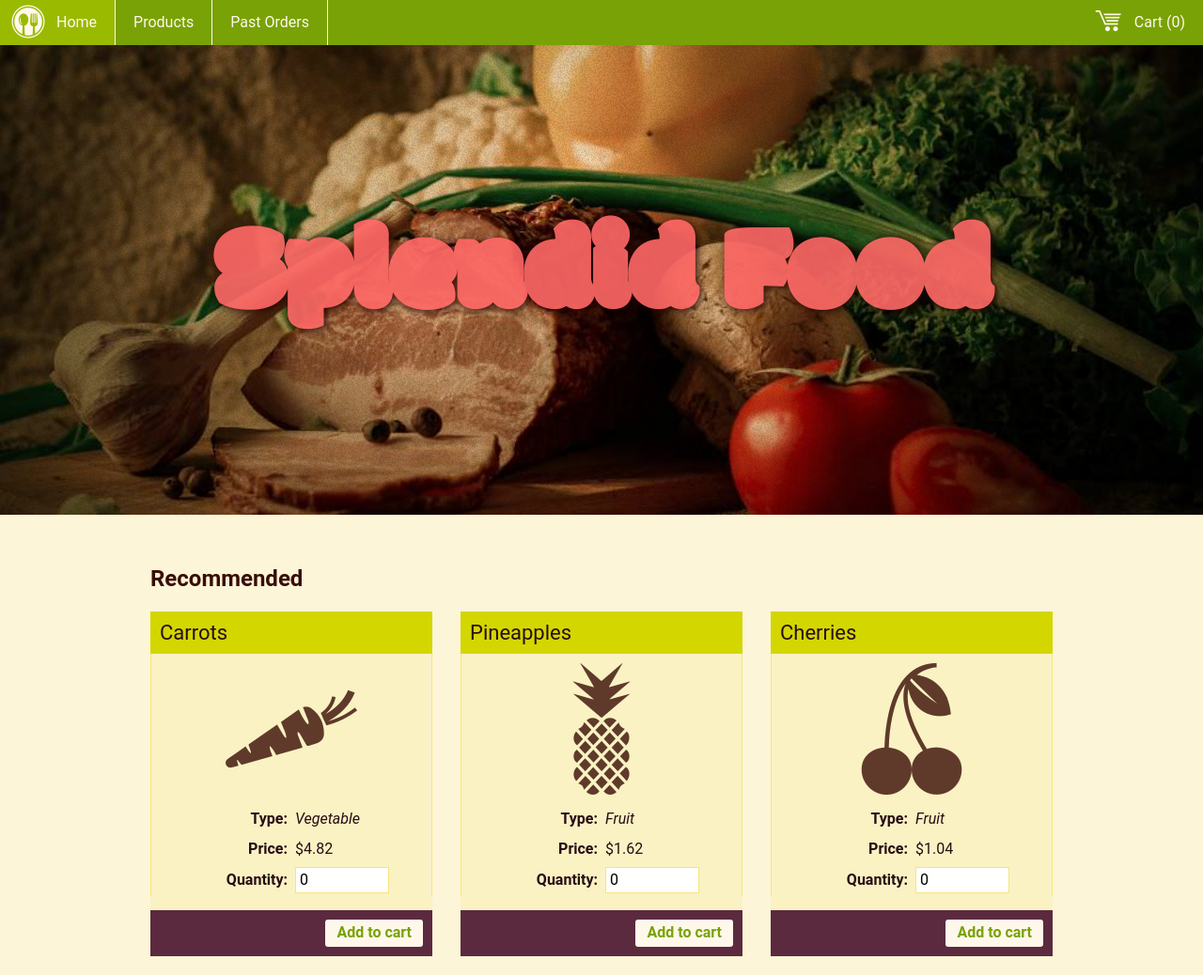
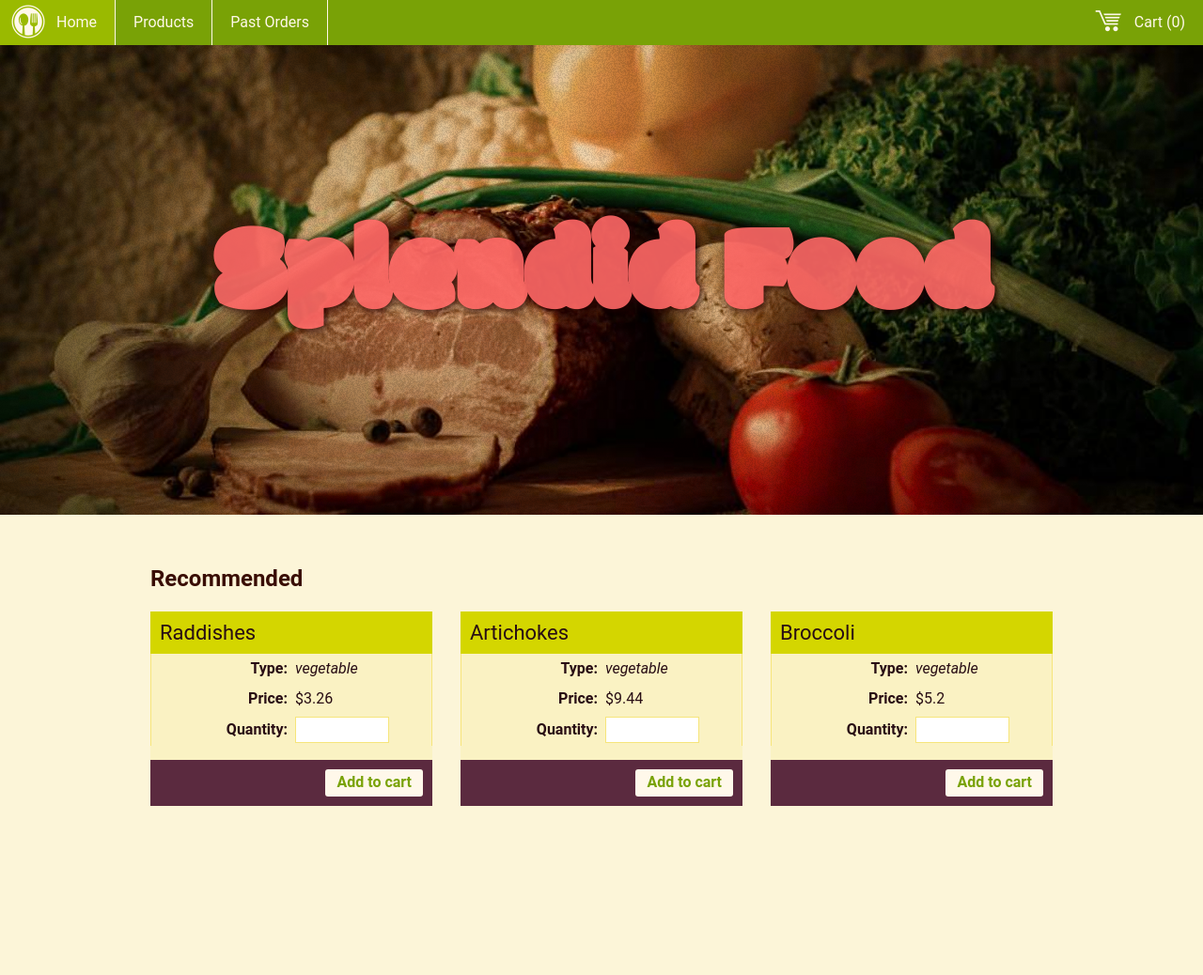
Before and after one commit to JB-26/VueJS-tutorial, a website: page vue3-fcc-course-basic-product-cart-demo-home-page-1/src/app.html in a window 1280 px wide. Shown: the whole page at 94% size. After the commit the page ends 878 px from the top, so only its background shows below. Drawn offline with nearby package versions, Linux system fonts and the light colour scheme.

Commit message:
Dynamic content part 1

```diff
--- a/vue3-fcc-course-basic-product-cart-demo-home-page-1/src/app.html
+++ b/vue3-fcc-course-basic-product-cart-demo-home-page-1/src/app.html
@@ -37,113 +37,54 @@
         <h2>Recommended</h2>
 
         <div class="recommended">
-          <div class="card">
-            <div class="card-title">Carrots</div>
+          <div
+            v-for="(product, i) in inventory.slice(0,3)"
+            :key="product.id"
+            class="card"
+          >
+            <div class="card-title">{{ product.name }}</div>
             <div class="card-body">
-              <i class="icofont-10x icofont-carrot"></i>
+              <i class="icofont-10x icofont-{{ product.icon }}"></i>
               <form>
                 <div class="row">
                   <div class="cell">
                     <label>Type:</label>
                   </div>
                   <div class="cell">
-                    <em>Vegetable</em>
+                    <em>{{ product.type }}</em>
                   </div>
                 </div>
                 <div class="row">
                   <div class="cell">
                     <label>Price:</label>
                   </div>
-                  <div class="cell">$4.82</div>
+                  <div class="cell">${{ product.price.USD }}</div>
                 </div>
                 <div class="row">
                   <div class="cell">
                     <label>Quantity:</label>
                   </div>
                   <div class="cell">
-                    <input type="number" v-model.number="inventory.carrots" />
+                    <input type="number" v-model.number="product.quantity" />
                   </div>
                 </div>
               </form>
             </div>
             <div class="card-footer">
-              <button @click="addToCart('carrots')" class="btn btn-light">
+              <button @click="addToCart(product.name, i)" class="btn btn-light">
                 Add to cart
               </button>
-            </div>
-          </div>
-
-          <div class="card">
-            <div class="card-title">Pineapples</div>
-            <div class="card-body">
-              <i class="icofont-10x icofont-pineapple"></i>
-              <form>
-                <div class="row">
-                  <div class="cell">
-                    <label>Type:</label>
-                  </div>
-                  <div class="cell">
-                    <em>Fruit</em>
-                  </div>
-                </div>
-                <div class="row">
-                  <div class="cell">
-                    <label>Price:</label>
-                  </div>
-                  <div class="cell">$1.62</div>
-                </div>
-                <div class="row">
-                  <div class="cell">
-                    <label>Quantity:</label>
-                  </div>
-                  <div class="cell">
-                    <input type="number" v-model="inventory.pineapples" />
-                  </div>
-                </div>
-              </form>
-            </div>
-            <div class="card-footer">
-              <button class="btn btn-light">Add to cart</button>
-            </div>
-          </div>
-
-          <div class="card">
-            <div class="card-title">Cherries</div>
-            <div class="card-body">
-              <i class="icofont-10x icofont-cherry"></i>
-              <form>
-                <div class="row">
-                  <div class="cell">
-                    <label>Type:</label>
-                  </div>
-                  <div class="cell">
-                    <em>Fruit</em>
-                  </div>
-                </div>
-                <div class="row">
-                  <div class="cell">
-                    <label>Price:</label>
-                  </div>
-                  <div class="cell">$1.04</div>
-                </div>
-                <div class="row">
-                  <div class="cell">
-                    <label>Quantity:</label>
-                  </div>
-                  <div class="cell">
-                    <input type="number" v-model="inventory.cherries" />
-                  </div>
-                </div>
-              </form>
-            </div>
-            <div class="card-footer">
-              <button class="btn btn-light">Add to cart</button>
             </div>
           </div>
         </div>
       </main>
 
-      <sidebar v-if="showSidebar" :toggle="toggleSidebar" :cart="cart" />
+      <sidebar
+        v-if="showSidebar"
+        :toggle="toggleSidebar"
+        :cart="cart"
+        :inventory="inventory"
+      />
 
       <footer></footer>
     </div>
@@ -154,33 +95,39 @@
         data() {
           return {
             showSidebar: false,
-            inventory: {
-              carrots: 0,
-              pineapples: 0,
-              cherries: 0,
-            },
-            cart: {
-              carrots: 0,
-              pineapples: 0,
-              cherries: 0,
-            },
+            inventory: [],
+            cart: {},
           };
         },
         methods: {
-          addToCart(type) {
-            this.cart[type] += this.inventory[type];
+          addToCart(name, index) {
+            if (!this.cart[name]) this.cart[name] = 0;
+            this.cart[name] += this.inventory[index].quantity;
             console.log(this.cart);
           },
           toggleSidebar() {
             this.showSidebar = !this.showSidebar;
           },
         },
+        async mounted() {
+          const res = await fetch("./food.json");
+          const data = await res.json();
+          this.inventory = data;
+        },
       });
       app.component("sidebar", {
-        props: ["toggle", "cart"],
+        props: ["toggle", "cart", "inventory"],
         computed: {
           cartTotal() {
             return (this.cart.carrots * 4.82).toFixed(2);
+          },
+        },
+        methods: {
+          getPrice(name) {
+            const product = this.inventory.find((p) => {
+              return p.name === name;
+            });
+            return product.price.USD;
           },
         },
         template: `<aside class="cart-container">
@@ -206,11 +153,11 @@
                   </tr>
                 </thead>
                 <tbody>
-                  <tr>
+                  <tr v-for="(quantity, key, i) in cart" :key="i">
                     <td><i class="icofont-carrot icofont-3x"></i></td>
-                    <td>Carrot</td>
-                    <td>$1.00</td>
-                    <td class="center">{{ cart.carrots }}</td>
+                    <td>{{ key }}</td>
+                    <td>\${{ getPrice(key) }}</td>
+                    <td class="center">{{ quantity }}</td>
                     <td>\${{ cart.carrots * 4.82 }}</td>
                     <td class="center">
                       <button class="btn btn-light cart-remove">
```
Also changed, not shown: README.md.
